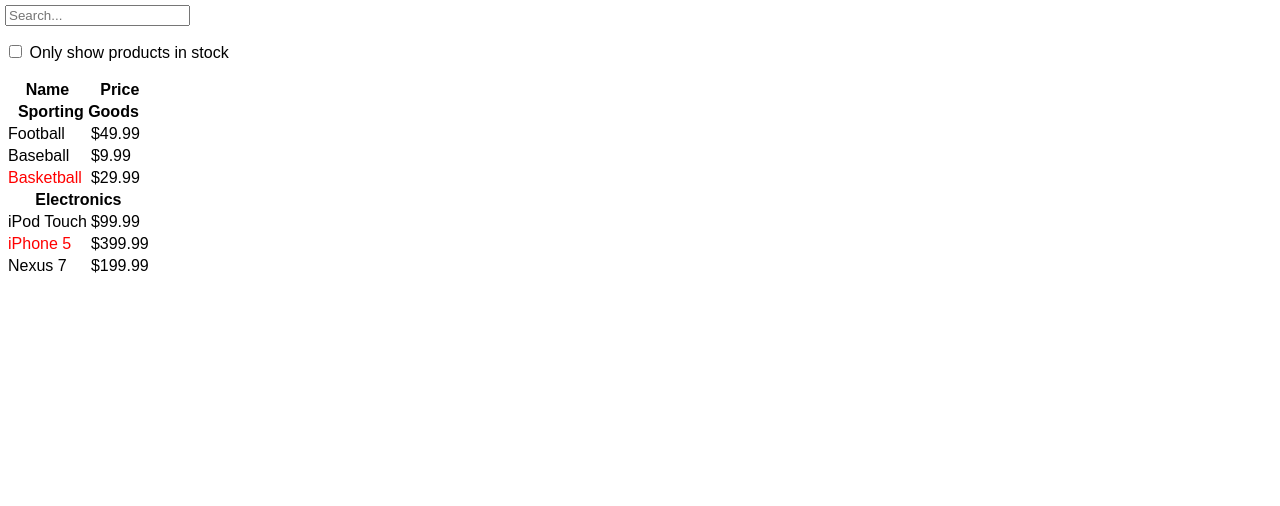
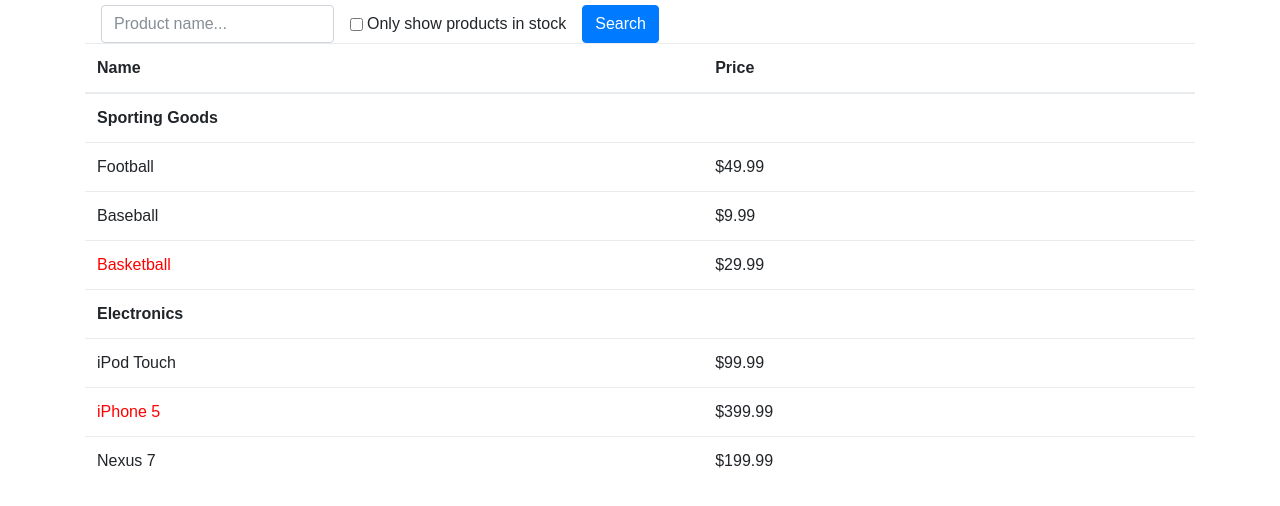
Before and after one commit to aenon/product_table, a React (Create React App) app: page / in a window 1280 px wide. Shown: the top 506 px of the page. Built offline with nearby package versions, Linux system fonts and the light colour scheme.

Commit message:
styling with bootstrap

```diff
--- a/public/index.html
+++ b/public/index.html
@@ -2,6 +2,10 @@
 <html lang="en">
   <head>
     <meta charset="utf-8">
+    <link rel="stylesheet" href="https://maxcdn.bootstrapcdn.com/bootstrap/4.0.0-beta.2/css/bootstrap.min.css" integrity="sha384-PsH8R72JQ3SOdhVi3uxftmaW6Vc51MKb0q5P2rRUpPvrszuE4W1povHYgTpBfshb" crossorigin="anonymous">
+    <script src="https://code.jquery.com/jquery-3.2.1.slim.min.js" integrity="sha384-KJ3o2DKtIkvYIK3UENzmM7KCkRr/rE9/Qpg6aAZGJwFDMVNA/GpGFF93hXpG5KkN" crossorigin="anonymous"></script>
+    <script src="https://cdnjs.cloudflare.com/ajax/libs/popper.js/1.12.3/umd/popper.min.js" integrity="sha384-vFJXuSJphROIrBnz7yo7oB41mKfc8JzQZiCq4NCceLEaO4IHwicKwpJf9c9IpFgh" crossorigin="anonymous"></script>
+    <script src="https://maxcdn.bootstrapcdn.com/bootstrap/4.0.0-beta.2/js/bootstrap.min.js" integrity="sha384-alpBpkh1PFOepccYVYDB4do5UnbKysX5WZXm3XxPqe5iKTfUKjNkCk9SaVuEZflJ" crossorigin="anonymous"></script>
     <meta name="viewport" content="width=device-width, initial-scale=1, shrink-to-fit=no">
     <meta name="theme-color" content="#000000">
     <!--
--- a/src/index.js
+++ b/src/index.js
@@ -57,7 +57,7 @@ class ProductTable extends React.Component {
     });
 
     return (
-      <table>
+      <table class="table">
         <thead>
           <tr>
             <th>Name</th>
@@ -73,13 +73,17 @@ class ProductTable extends React.Component {
 class SearchBar extends React.Component {
   render() {
     return (
-      <form>
-        <input type="text" placeholder="Search..." />
-        <p>
-          <input type="checkbox" />
-          {' '}
-          Only show products in stock
-        </p>
+      <form class="form-inline mx-sm-3">
+        <div class="form-group">
+          <input type="text" class="form-control" placeholder="Product name..." />
+        </div>
+        <div class="form-group mx-sm-3">
+          <label class="form-check-label">
+            <input type="checkbox" class="form-check-input" />
+            Only show products in stock
+          </label>
+        </div>
+        <button type="submit" class="btn btn-primary">Search</button>
       </form>
     );
   }
@@ -88,7 +92,7 @@ class SearchBar extends React.Component {
 class FilterableProductTable extends React.Component {
   render() {
     return (
-      <div>
+      <div class="container">
         <SearchBar />
         <ProductTable products={this.props.products} />
       </div>
```
Also changed, not shown: public/manifest.json.
